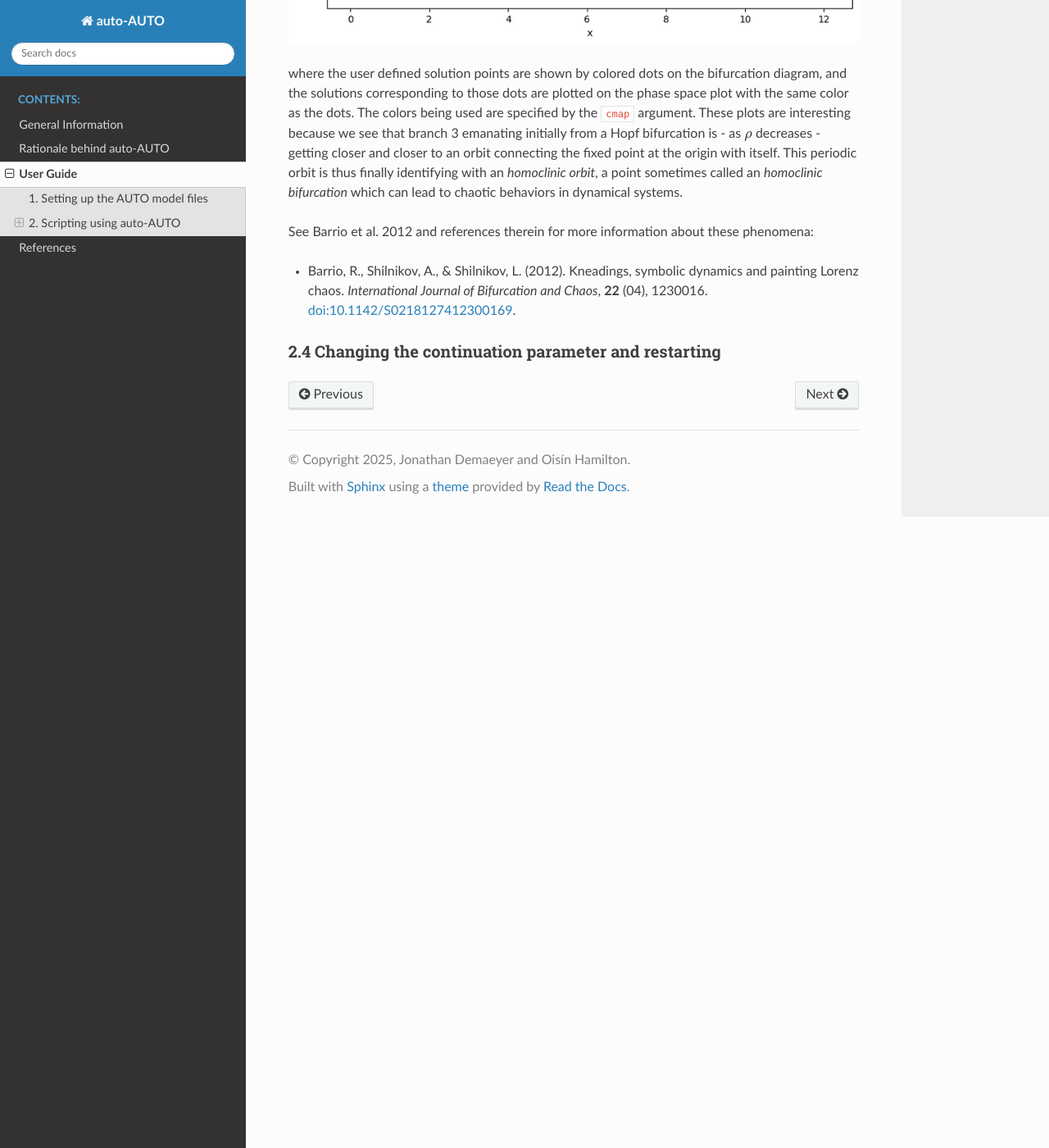
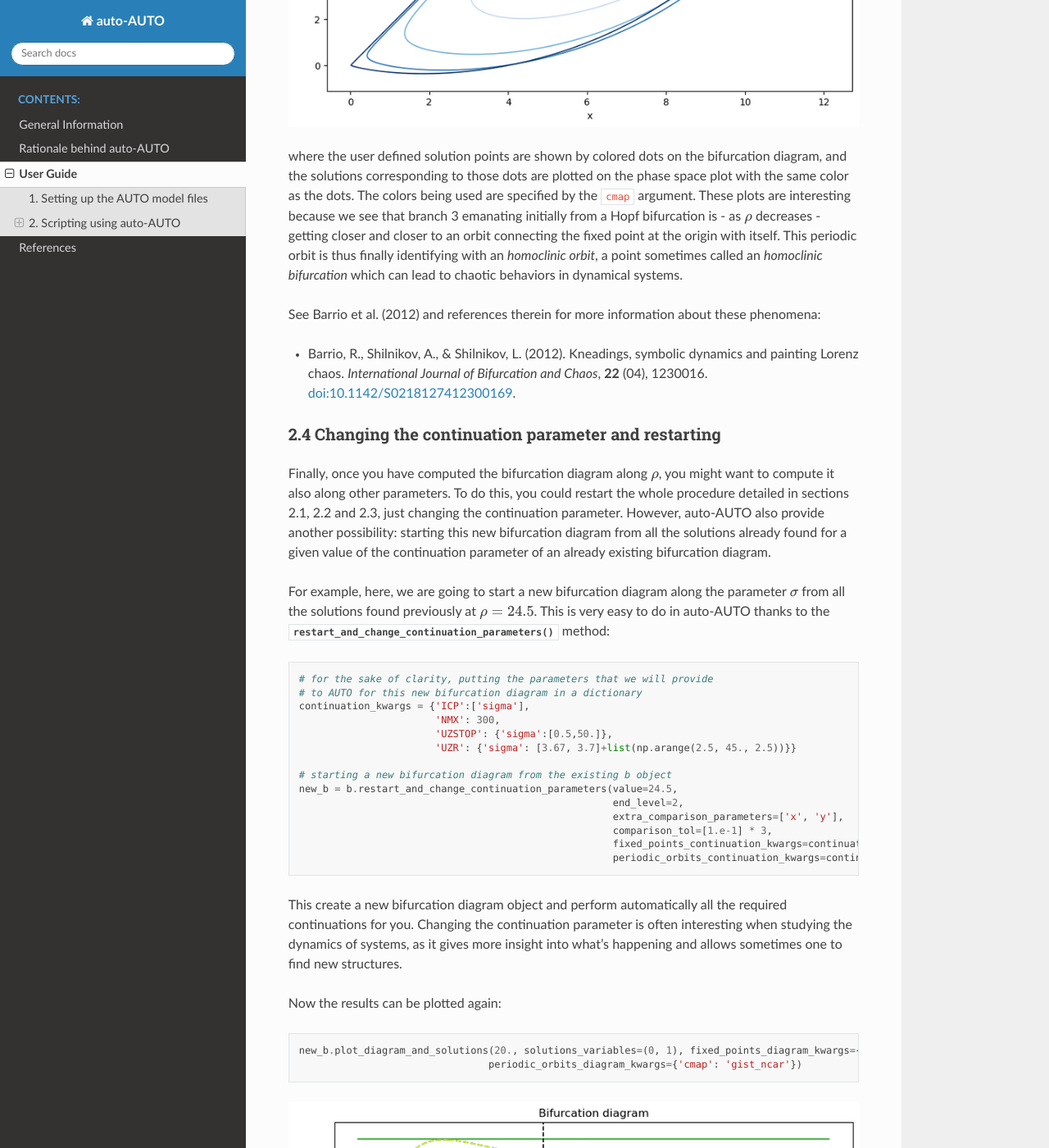
Before and after one commit to Climdyn/auto-AUTO, a Sphinx documentation site: the page built from documentation/source/files/user_guide.rst, in a window 1280 px wide and 1400 px high, scrolled down 12882 px. Shown: the whole window at 82% size. Built offline with Sphinx 7.4.7 and the Read the Docs theme 3.1.0, drawn with Linux system fonts in a browser that asks for light colours; formulas are drawn with MathJax 3; some of the changed text lies outside the part shown.

Commit message:
Finishing first version of the user guide

```diff
--- a/documentation/source/files/user_guide.rst
+++ b/documentation/source/files/user_guide.rst
@@ -255,8 +255,14 @@ where :code:`params` is the parameters dictionary defined previously. Once this
 
 .. code-block:: python
 
-    b.compute_fixed_points_diagram(initial_points,extra_comparison_parameters=['x', 'y'], comparison_tol=[1.e-1] * 3,
-                               ICP=['rho'], NMX=300, UZSTOP={'rho':[-10.,40.]}, UZR={'rho': list(np.arange(2, 30, 2.5))}, NPR=0)
+    b.compute_fixed_points_diagram(initial_points,
+                                   extra_comparison_parameters=['x', 'y'],
+                                   comparison_tol=[1.e-1] * 3,
+                                   ICP=['rho'],
+                                   NMX=300,
+                                   UZSTOP={'rho':[-10.,40.]},
+                                   UZR={'rho': list(np.arange(2, 30, 2.5))},
+                                   NPR=0)
 
 In addition to the list of initial points, the provided argument can be described as follow:
 
@@ -398,7 +404,7 @@ These plots are interesting because we see that branch 3 emanating initially fro
 the fixed point at the origin with itself. This periodic orbit is thus finally identifying with an *homoclinic orbit*, a point sometimes called an *homoclinic bifurcation* which can lead to
 chaotic behaviors in dynamical systems.
 
-See Barrio et al. 2012 and references therein for more information about these phenomena:
+See Barrio et al. (2012) and references therein for more information about these phenomena:
 
 * Barrio, R., Shilnikov, A., & Shilnikov, L. (2012). Kneadings, symbolic dynamics and painting Lorenz chaos.
   *International Journal of Bifurcation and Chaos*, **22** (04), 1230016. `doi:10.1142/S0218127412300169 <https://doi.org/10.1142/S0218127412300169>`_.
@@ -406,6 +412,68 @@ See Barrio et al. 2012 and references therein for more information about these p
 2.4 Changing the continuation parameter and restarting
 ~~~~~~~~~~~~~~~~~~~~~~~~~~~~~~~~~~~~~~~~~~~~~~~~~~~~~~
 
+Finally, once you have computed the bifurcation diagram along :math:`\rho`, you might want to compute it also along other parameters.
+To do this, you could restart the whole procedure detailed in sections 2.1, 2.2 and 2.3, just changing the continuation parameter.
+However, auto-AUTO also provide another possibility: starting this new bifurcation diagram from all the solutions already found
+for a given value of the continuation parameter of an already existing bifurcation diagram.
+
+For example, here, we are going to start a new bifurcation diagram along the parameter :math:`\sigma` from all the solutions found previously
+at :math:`\rho=24.5`. This is very easy to do in auto-AUTO thanks to the :meth:`.restart_and_change_continuation_parameters` method:
+
+.. code-block:: python
+
+    # for the sake of clarity, putting the parameters that we will provide
+    # to AUTO for this new bifurcation diagram in a dictionary
+    continuation_kwargs = {'ICP':['sigma'],
+                           'NMX': 300,
+                           'UZSTOP': {'sigma':[0.5,50.]},
+                           'UZR': {'sigma': [3.67, 3.7]+list(np.arange(2.5, 45., 2.5))}}
+
+    # starting a new bifurcation diagram from the existing b object
+    new_b = b.restart_and_change_continuation_parameters(value=24.5,
+                                                         end_level=2,
+                                                         extra_comparison_parameters=['x', 'y'],
+                                                         comparison_tol=[1.e-1] * 3,
+                                                         fixed_points_continuation_kwargs=continuation_kwargs,
+                                                         periodic_orbits_continuation_kwargs=continuation_kwargs)
+
+This create a new bifurcation diagram object and perform automatically all the required continuations for you.
+Changing the continuation parameter is often interesting when studying the dynamics of systems, as it gives
+more insight into what's happening and allows sometimes one to find new structures.
+
+Now the results can be plotted again:
+
+.. code-block:: python
+
+    new_b.plot_diagram_and_solutions(20., solutions_variables=(0, 1), fixed_points_diagram_kwargs={'legend': True},
+                                    periodic_orbits_diagram_kwargs={'cmap': 'gist_ncar'})
+
+
+.. image:: figures/branches_solutions_plot_sigma.png
+
+First, we can see from these plot that the three points (branches BR 1, BR 2 and BR 3) do not change when :math:`\sigma` is varied.
+Then, as for the bifurcation diagram along :math:`\rho`, the two periodic orbits (BR 4 and BR 5) connect to the fixed point at
+the origin of the phase space, with for each orbit two
+different homoclinic bifurcations taking place, one close to :math:`\sigma\approx 3`, and the other close to :math:`\sigma\approx 48`.
+This can actually easily be seen by plotting the solutions of
+one of the two branches in 3D with the :meth:`.plot_single_po_branch_and_solutions_3D` method:
+
+.. code-block:: python
+
+    new_b.plot_single_po_branch_and_solutions_3D(4, cmap='coolwarm')
+
+.. image:: figures/branch_solutions_plot_3D_sigma.png
+
+This is consistent with the regime diagram shown in Figure 3 of Barrio et al. (2012) (see above).
+
+.. note::
+
+    A regime diagram is a bifurcation diagram showing the evolution of bifurcation points along two continuation parameters.
+    This kind of diagram can also possess new kind of bifurcations, called co-dimension 2 bifurcations
+    (see the books proposed at the beginning of this userguide for more information).
+    Regime diagram generation is not yet supported by auto-AUTO, but is mentioned on the wishlist for future developments.
+
+
 .. _Jupyter: https://jupyter.org/
 .. _Numba: https://numba.pydata.org/
 .. _Scipy: https://scipy.org/
```
Also changed, not shown: documentation/source/files/figures/branch_solutions_plot_3D_sigma.png (added), documentation/source/files/figures/branches_solutions_plot_sigma.png (added).
